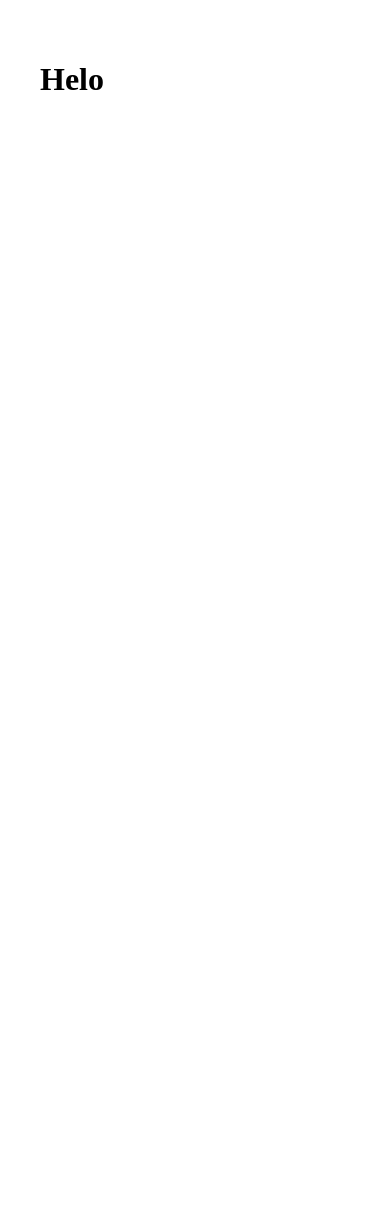
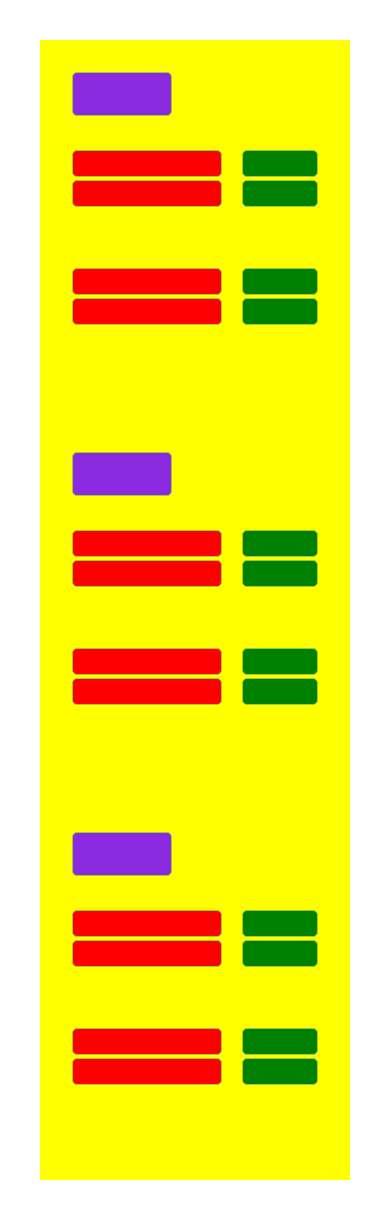
Before and after one commit to aniketicloud/trial01, a Vue app: page / in a window 390 px wide. Before the commit the page ends 844 px from the top, so only its background shows below. Built offline with nearby package versions, Linux system fonts and the light colour scheme.

Commit message:
mobile completed

```diff
--- a/src/components/skeleton-components/SkeletonPage.vue
+++ b/src/components/skeleton-components/SkeletonPage.vue
@@ -16,7 +16,9 @@
 
     <div class="content-mobile">
       <div class="flex-container">
-      <h1>Helo</h1>
+        <single-down-sheet class="single-item"></single-down-sheet>
+        <single-down-sheet class="single-item"></single-down-sheet>
+        <single-down-sheet class="single-item"></single-down-sheet>
       </div>
     </div>
   </div>
@@ -29,7 +31,7 @@ import SingleDownSheet from "./SingleDownSheet";
 export default {
   components: {
     SingleSheet,
-    SingleDownSheet
+    SingleDownSheet,
   },
 };
 </script>
@@ -51,7 +53,7 @@ export default {
   .content-mobile {
     display: none;
   }
-  .content-desktop{
+  .content-desktop {
     display: block;
   }
 }
@@ -61,7 +63,7 @@ export default {
   .content-mobile {
     display: none;
   }
-  .content-desktop{
+  .content-desktop {
     display: block;
   }
 }
@@ -71,7 +73,7 @@ export default {
   .content-mobile {
     display: none;
   }
-  .content-desktop{
+  .content-desktop {
     display: block;
   }
 }
@@ -84,17 +86,20 @@ export default {
   .content-mobile {
     display: none;
   }
-  .content-desktop{
+  .content-desktop {
     display: block;
   }
 }
 
 /* Small phone: from 0 to 480px */
 @media only screen and (max-width: 480px) {
+  .single-item {
+    width: 92%;
+  }
   .content-desktop {
     display: none;
   }
-  .content-mobile{
+  .content-mobile {
     display: block;
   }
 }
```
Lines whose indentation alone changed are shown as unchanged.
